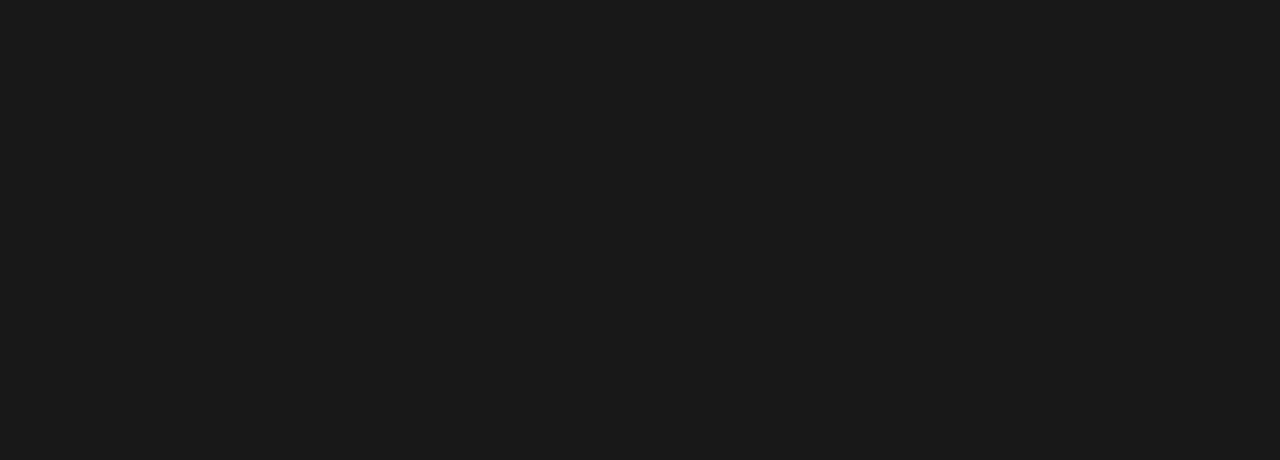
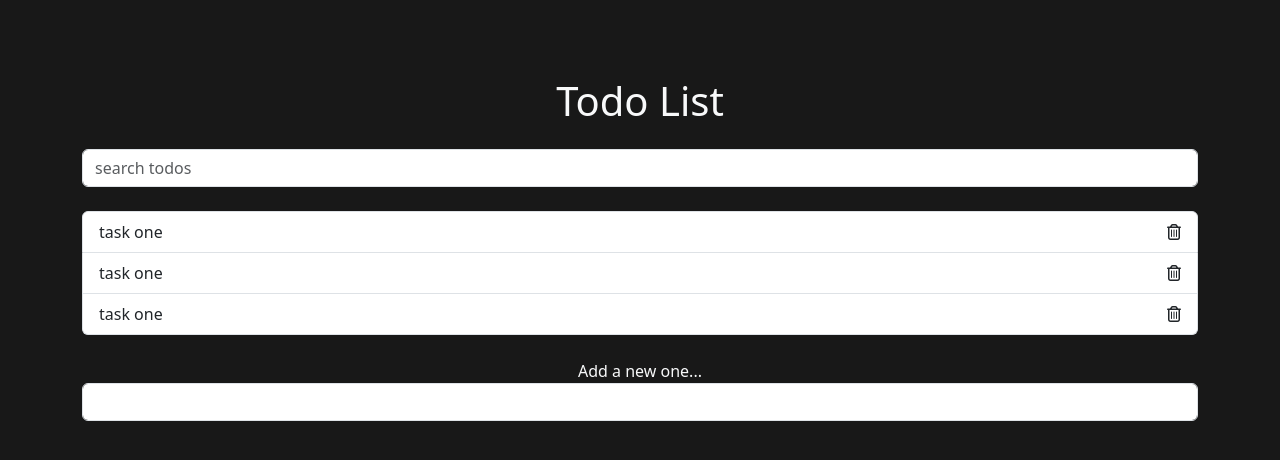
Before and after one commit to randy918/udemy-todo-52324, a plain HTML site: page index.html in a window 1280 px wide. Drawn offline with nearby package versions, Linux system fonts and the light colour scheme.

Commit message:
5-23-24-2223 a basic beginning for generic too

```diff
--- a/css/index.scss
+++ b/css/index.scss
@@ -76,3 +76,6 @@ body {
     background-color: var(--background-color);
 
 }
+//_ ████████████████████████████████████  GENERIC ABOVE
+
+//>  ████████████████████████████████████  THIS LESSON BELOW
--- a/index.html
+++ b/index.html
@@ -17,6 +17,37 @@
     <title>Todos</title>
   </head>
   <body>
+    <div class="container">
+      <header class="text-center text-light my-4">
+        <h1 class="mb-4">Todo List</h1>
+        <form class="search">
+            <input class="form-control m-auto" type="text" name="search" placeholder="search todos"/>
+        </form>
+      </header>
+
+<ul class="list-group todos mx-auto text-light">
+<li class="list-group-item d-flex justify-content-between align-items-center"
+<span>task one</span>
+<i class="far fa-trash-alt delete"></i>
+</li>
+<li class="list-group-item d-flex justify-content-between align-items-center"
+<span>task one</span>
+<i class="far fa-trash-alt delete"></i>
+</li>
+<li class="list-group-item d-flex justify-content-between align-items-center"
+<span>task one</span>
+<i class="far fa-trash-alt delete"></i>
+</li>
+</ul>
+
+<form class="add text-center my-4">
+<label class="text-light">Add a new one...</label>
+<input class="form-control m-auto" type="text" name="add" />
+</form>
+
+
+    </div>
+
     <script>
       src = "app.js";
     </script>
```
